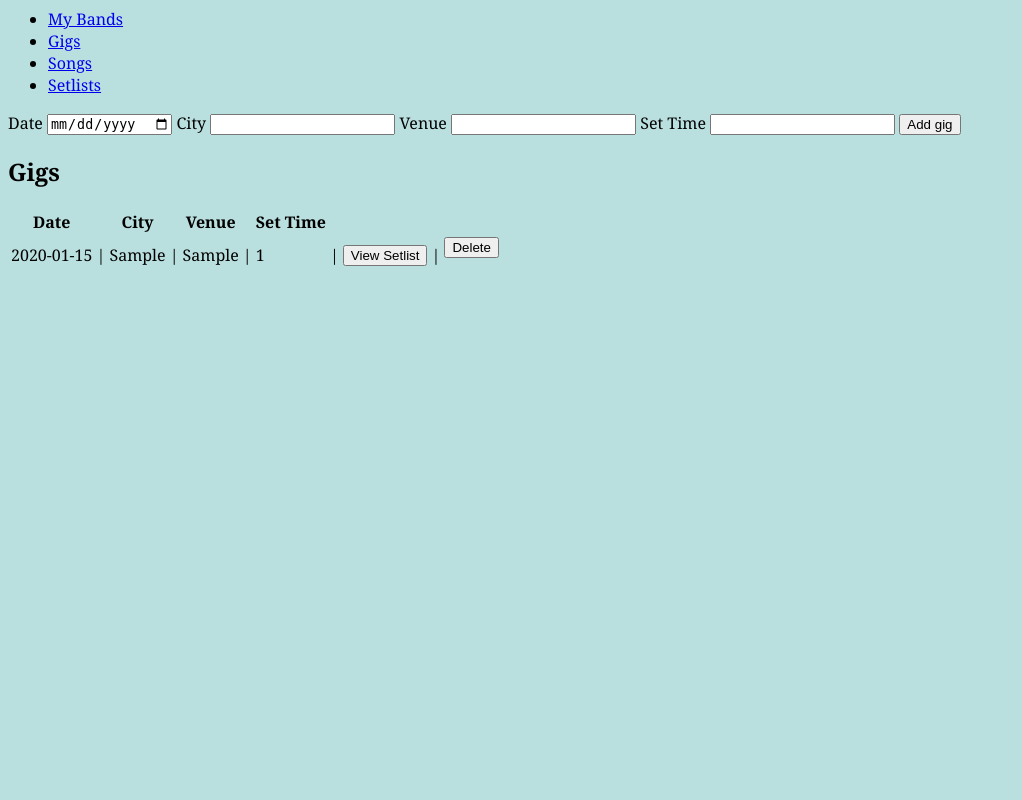
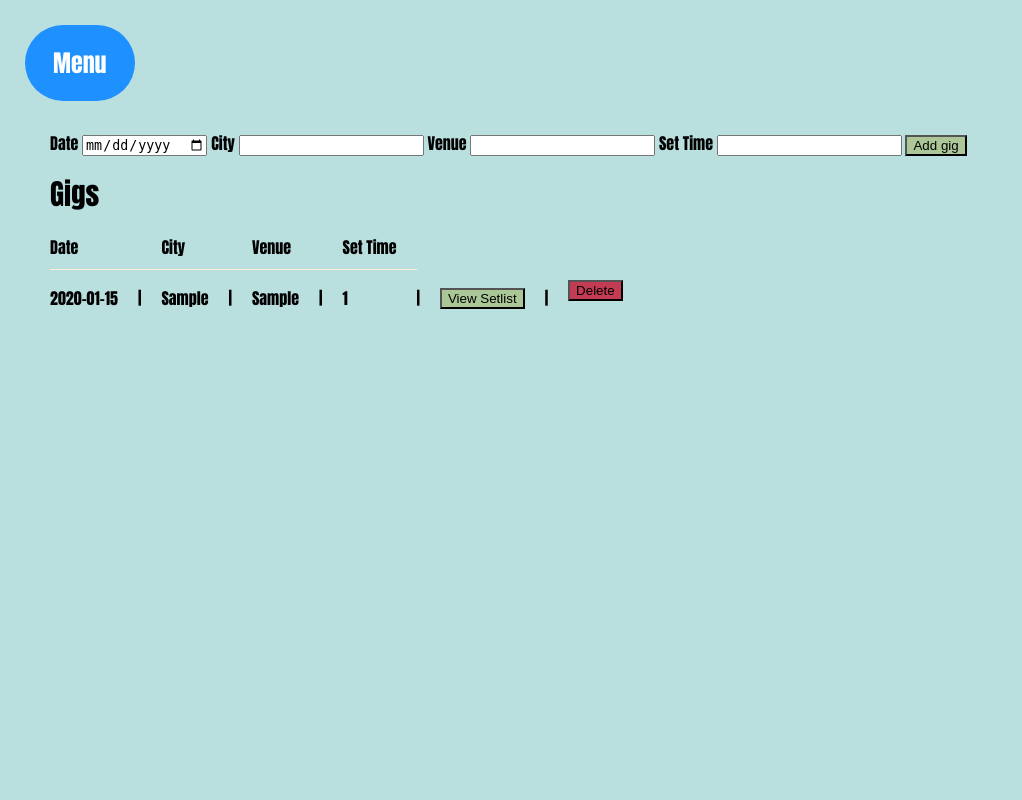
Before and after one commit to DarrenLackie/SetList, a Flask app: page /gigs in a window 1280 px wide. Shown: the whole page, without its empty margins (0-1022 px from the left). Run offline with Flask 3, Linux system fonts and the light colour scheme; tables that the repository leaves empty hold one stand-in row (values such as "Sample post").

Commit message:
started css styling. created a cool menu dropdown button. Need to work on positioning.

```diff
--- a/models/song.py
+++ b/models/song.py
@@ -7,6 +7,8 @@ class Song(db.Model):
     title = db.Column(db.String(255))
     album = db.Column(db.String(255))
     running_time = db.Column(db.Integer)
+    # azlyrics_artist = db.Column(db.String(255))
+    # azlyrics_song = db.Column(db.String(255))
     setlists = db.relationship("SetListItem", backref="song")
 
     def __repr__(self):
--- /dev/null
+++ b/static/buttons.css
@@ -0,0 +1,114 @@
+.btn_delete {
+    background-color: #C33C54;
+  }
+
+  .btn_delete:hover {
+    background-color: #730000;
+}
+
+.btn_submit:hover {
+    background-color: #ABC798;
+}
+
+.btn_submit {
+    background-color: #ABC798;
+}
+
+
+/* Menu button */
+:root {
+    --button-background: dodgerblue;
+    --button-color: white;
+
+    --dropdown-highlight: dodgerblue;
+    --dropdown-width: 160px;
+    --dropdown-background: white;
+    --dropdown-color: black;
+  }
+
+a.button {
+    /* Frame */
+    display: inline-block;
+    padding: 20px 28px;
+    border-radius: 50px;
+    box-sizing: border-box;
+    margin-bottom: 30px;
+
+    /* Style */
+    border: none;
+    background: var(--button-background);
+    color: var(--button-color);
+    font-size: 24px;
+    cursor: pointer;
+  }
+
+.dropdown summary {
+    list-style: none;
+    list-style-type: none;
+  }
+
+  .dropdown > summary::-webkit-details-marker {
+    display: none;
+  }
+
+  .dropdown summary:focus {
+    outline: none;
+  }
+
+  .dropdown summary:focus a.button {
+    border: 2px solid white;
+  }
+
+  .dropdown ul {
+    position:relative;
+    margin: 20px 0 0 0;
+    padding: 20px;
+    margin-bottom: 30px;
+    width: var(--dropdown-width);
+    box-sizing: border-box;
+    z-index: 2;
+
+    background: var(--dropdown-background);
+    border-radius: 6px;
+    list-style: none;
+  }
+
+  .dropdown ul li {
+    padding: 0;
+    margin: 0;
+  }
+
+  .dropdown ul li a:link, .dropdown ul li a:visited {
+    display: inline-block;
+    padding: 10px 0.8rem;
+    width: 100%;
+    box-sizing: border-box;
+
+    color: var(--dropdown-color);
+    text-decoration: none;
+  }
+
+  .dropdown ul li a:hover {
+    background-color: var(--dropdown-highlight);
+    color: var(--dropdown-background);
+  }
+
+  /* Dropdown triangle */
+  .dropdown ul::before {
+    content: ' ';
+    position: absolute;
+    width: 0;
+    height: 0;
+    top: -10px;
+    left: 50%;
+    margin-left: -10px;
+    border-style: solid;
+    border-width: 0 10px 10px 10px;
+    border-color: transparent transparent var(--dropdown-background) transparent;
+  }
+
+
+  /* Close the dropdown with outside clicks */
+  .dropdown > summary::before {
+    display: none;
+  }
--- a/static/main.css
+++ b/static/main.css
@@ -1,4 +1,6 @@
-
+.navbar {
+    display: inline;
+}
 
 .flex--row {
     flex-direction:row;
@@ -26,3 +28,22 @@
     background-color:rgba(0, 139, 139, 0.276);
     font-family: Cambria, Cochin, Georgia, Times, 'Times New Roman', serif
 }
+
+/* details {
+    width: 80%;
+    margin: 0 auto ;
+    background: #f0c3b5b8;
+    margin-bottom: .5rem;
+    box-shadow: 0 .1rem 1rem -.5rem rgba(0,0,0,.4);
+    border-radius: 5px;
+    overflow: hidden;
+  }
+
+summary {
+    padding: 1rem;
+    display: block;
+    background: #f0c3b5;
+    padding-left: 2.2rem;
+    position: relative;
+    cursor: pointer;
+  } */
--- /dev/null
+++ b/static/style.css
@@ -0,0 +1,57 @@
+body {
+    color: black;
+    font-family: Impact, Haettenschweiler, 'Arial Narrow Bold', sans-serif;
+    padding: 0px;
+    margin: 0px;
+  }
+
+  h1, h2, h3, h4, h5, h6 {
+    font-family: Impact, Haettenschweiler, 'Arial Narrow Bold', sans-serif;
+    margin: 0px;
+    padding: 0px;
+  }
+
+  h1 {
+    font-size: 1.8em;
+    color: black;
+    margin-bottom: 20px;
+  }
+
+  a, a:link, a:visited {
+    color: #e9680c;
+    text-decoration: none;
+  }
+
+  a:hover, a:active, a:focus {
+    color: #e07950;
+  }
+
+  nav {
+    padding: 0px;
+    margin: 0px;
+    padding-right: 25px;
+  }
+
+  nav ul li {
+    margin-bottom: 15px;
+    text-transform: uppercase;
+  }
+
+  /* ul {
+    padding: 0px;
+    margin: 0px;
+    list-style-type: none;
+  } */
+
+  main {
+    padding: 25px;
+  }
+
+  .flex {
+    display: flex;
+  }
+
+  #content {
+    /* border-left: 1px solid #254E70; */
+    padding-left: 25px;
+  }
--- /dev/null
+++ b/static/tables.css
@@ -0,0 +1,16 @@
+td, th {
+    text-align: left;
+}
+
+td {
+    padding: 10px 20px 0px 0px;
+}
+
+th {
+    padding: 0px 20px 10px 0px;
+    border-bottom: 1px solid papayawhip;
+}
+
+table {
+    border-collapse: collapse;
+}
--- a/templates/base.jinja
+++ b/templates/base.jinja
@@ -1,11 +1,19 @@
 <html>
 <head>
     <link rel="stylesheet" href="{{ url_for('static', filename='main.css') }}">
+    <link rel="stylesheet" href="{{ url_for('static', filename='buttons.css') }}">
+    <link rel="stylesheet" href="{{ url_for('static', filename='forms.css') }}">
+    <link rel="stylesheet" href="{{ url_for('static', filename='style.css') }}">
+    <link rel="stylesheet" href="{{ url_for('static', filename='tables.css') }}">
     <title>SetList</title>
 </head>
 <body>
-<main class="flex flex--row">
+<main>
   <nav>
+    <details class="dropdown">
+        <summary role="button">
+          <a class="button">Menu</a>
+        </summary>
         <ul>
             <li>
                 <a href="/">My Bands</a>
@@ -16,10 +24,8 @@
             <li>
                 <a href="/songs">Songs</a>
             </li>
-        <li>
-            <a href="/setlists">Setlists</a>
-        </li>
         </ul>
+    </details>
   </nav>
   <section id="content">
       {% block content %}
--- a/templates/gigs/index.jinja
+++ b/templates/gigs/index.jinja
@@ -39,7 +39,7 @@
     <td><a href="/gigs/{{ gig.id }}"><input class="btn_submit" type='submit' value="View Setlist"></a></td>
     <td>|</td>
     <td><form action="/gigs/{{ gig.id }}/delete" method="POST">
-    <input class="btn delete" type="submit" value="Delete"/>
+    <input class="btn_delete" type="submit" value="Delete"/>
     </form>
     </td>
   </tr>
--- a/templates/songs/index.jinja
+++ b/templates/songs/index.jinja
@@ -13,7 +13,8 @@
 </form>
 
 <h1>Songs</h1>
-
+{# <details>
+<summary>These Four Walls</summary> #}
 <table>
   <tr>
     <th>Title</th>
@@ -40,5 +41,6 @@
   </tr>
   {% endfor %}
 </table>
+</details>
 
 {% endblock %}
--- /dev/null
+++ b/templates/songs/lyrics.jinja
@@ -0,0 +1,5 @@
+{% extends 'base.jinja'%}
+
+{% block content %}
+
+{% endblock %}
--- a/templates/songs/show_song.jinja
+++ b/templates/songs/show_song.jinja
@@ -2,4 +2,10 @@
 
 {% block content %}
 
+<h2>{{ song.title }}</h2>
+<h4><i>{{ song.album }}</i></h4>
+{# <h3><a href="">View Lyrics</a></h3> #}
+
+
+
 {% endblock %}
```
Also changed, not shown: templates/gigs/show_gig.jinja (+4 -3 lines), static/forms.css (added). Lines whose indentation alone changed are shown as unchanged.
